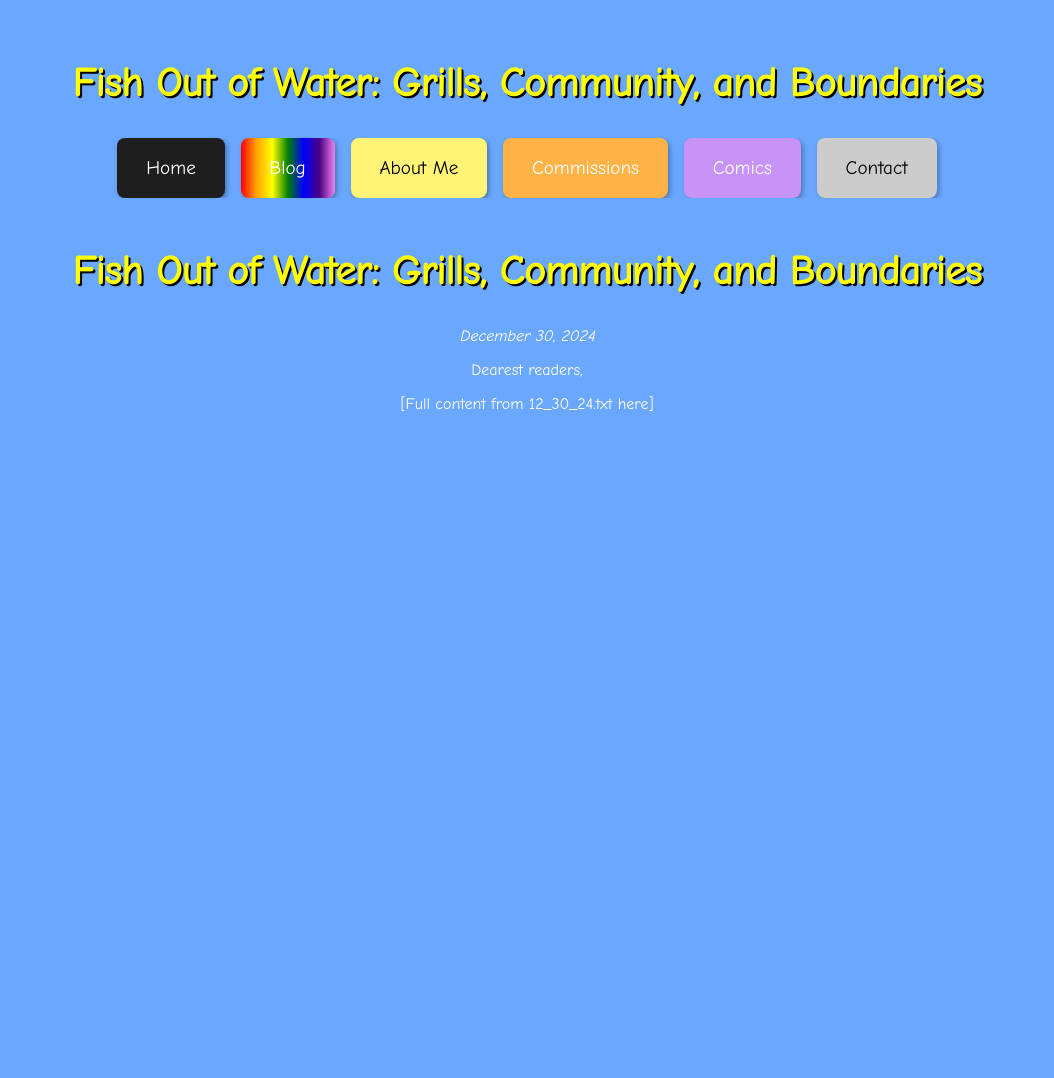
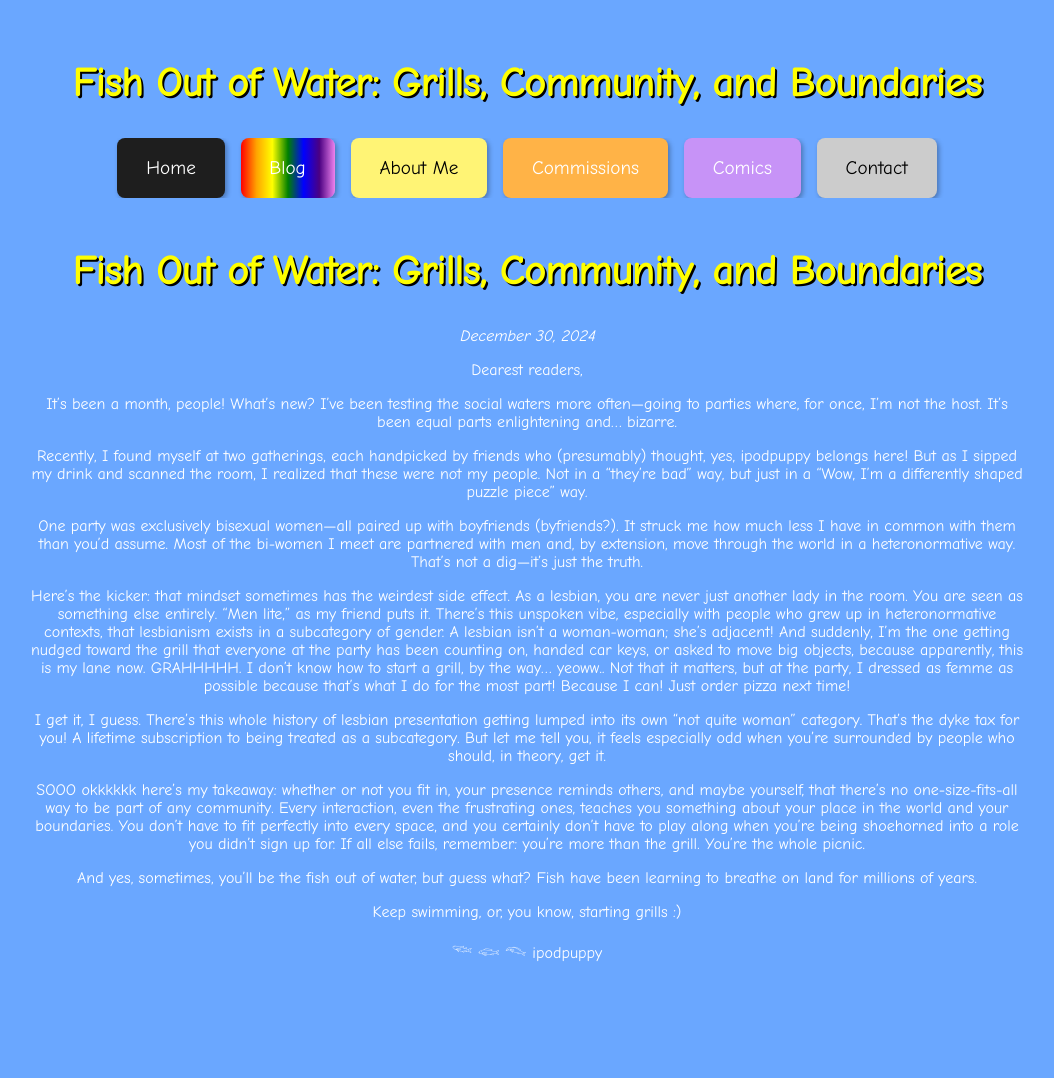
Before and after one commit to Chrissy-and-Chloe/ipodpuppywebsite, a Jekyll site: the page built from _posts/2024-12-30-fish-out-of-water.md, in a window 1280 px wide. Shown: the whole page, without its empty margins (113-1167 px from the left). Built offline with Jekyll 4.4.1, drawn with Linux system fonts in a browser that asks for light colours; before the commit the page ends 900 px from its top, so only the background shows below that.

Commit message:
Update 2024-12-30-fish-out-of-water.md

```diff
--- a/_posts/2024-12-30-fish-out-of-water.md
+++ b/_posts/2024-12-30-fish-out-of-water.md
@@ -6,4 +6,21 @@ date: 2024-12-30
 
 Dearest readers,
 
-[Full content from 12_30_24.txt here]
+
+It’s been a month, people! What’s new? I’ve been testing the social waters more often—going to parties where, for once, I’m not the host. It’s been equal parts enlightening and… bizarre.
+
+Recently, I found myself at two gatherings, each handpicked by friends who (presumably) thought, yes, ipodpuppy belongs here! But as I sipped my drink and scanned the room, I realized that these were not my people. Not in a “they’re bad” way, but just in a “Wow, I’m a differently shaped puzzle piece” way.
+
+One party was exclusively bisexual women—all paired up with boyfriends (byfriends?). It struck me how much less I have in common with them than you’d assume. Most of the bi-women I meet are partnered with men and, by extension, move through the world in a heteronormative way. That’s not a dig—it’s just the truth.
+
+Here’s the kicker: that mindset sometimes has the weirdest side effect. As a lesbian, you are never just another lady in the room. You are seen as something else entirely. “Men lite,” as my friend puts it. There’s this unspoken vibe, especially with people who grew up in heteronormative contexts, that lesbianism exists in a subcategory of gender. A lesbian isn’t a woman-woman; she’s adjacent! And suddenly, I'm the one getting nudged toward the grill that everyone at the party has been counting on, handed car keys, or asked to move big objects, because apparently, this is my lane now. GRAHHHHH. I don't know how to start a grill, by the way... yeoww.. Not that it matters, but at the party, I dressed as femme as possible because that's what I do for the most part! Because I can! Just order pizza next time!
+
+I get it, I guess. There’s this whole history of lesbian presentation getting lumped into its own “not quite woman” category. That's the dyke tax for you! A lifetime subscription to being treated as a subcategory. But let me tell you, it feels especially odd when you’re surrounded by people who should, in theory, get it.
+
+SOOO okkkkkk here’s my takeaway: whether or not you fit in, your presence reminds others, and maybe yourself, that there’s no one-size-fits-all way to be part of any community. Every interaction, even the frustrating ones, teaches you something about your place in the world and your boundaries. You don’t have to fit perfectly into every space, and you certainly don’t have to play along when you’re being shoehorned into a role you didn’t sign up for. If all else fails, remember: you’re more than the grill. You’re the whole picnic.
+
+And yes, sometimes, you’ll be the fish out of water, but guess what? Fish have been learning to breathe on land for millions of years.
+
+Keep swimming, or, you know, starting grills :)
+
+𓆝 𓆟 𓆞 ipodpuppy
```
